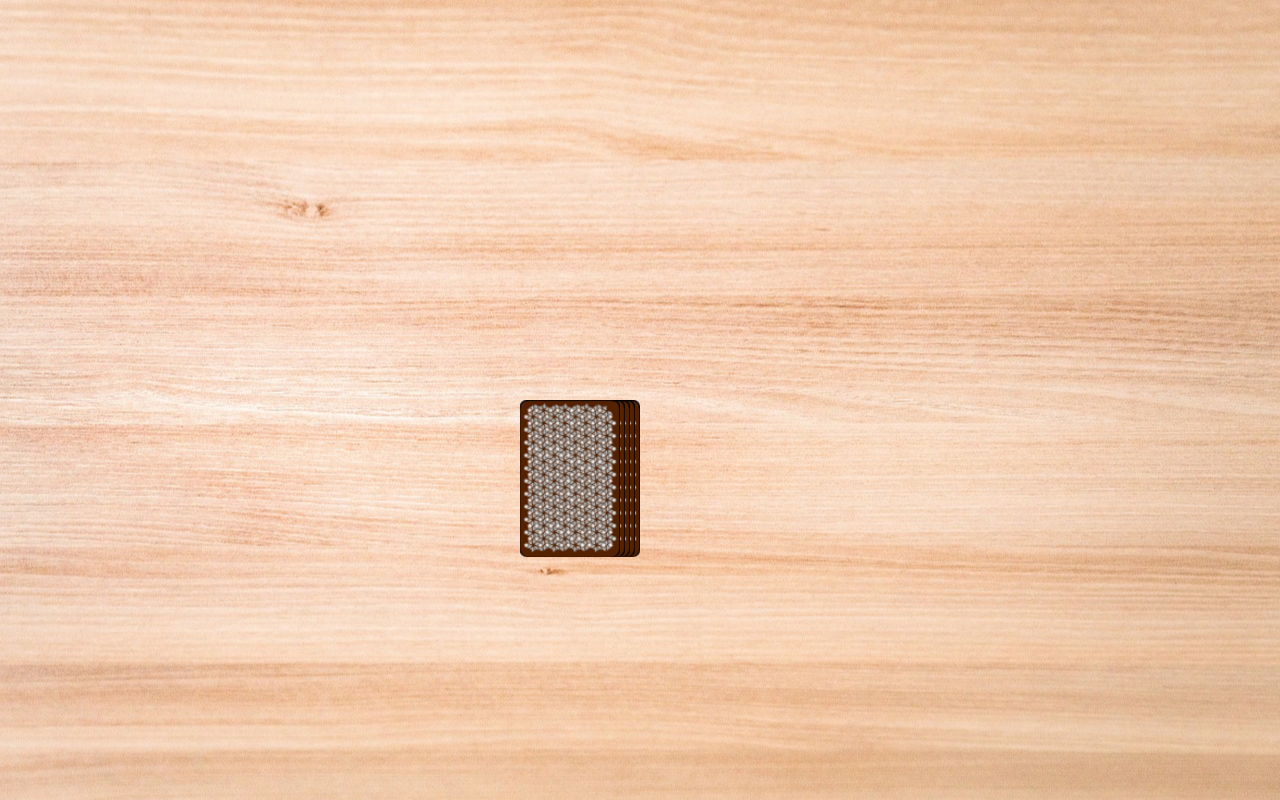
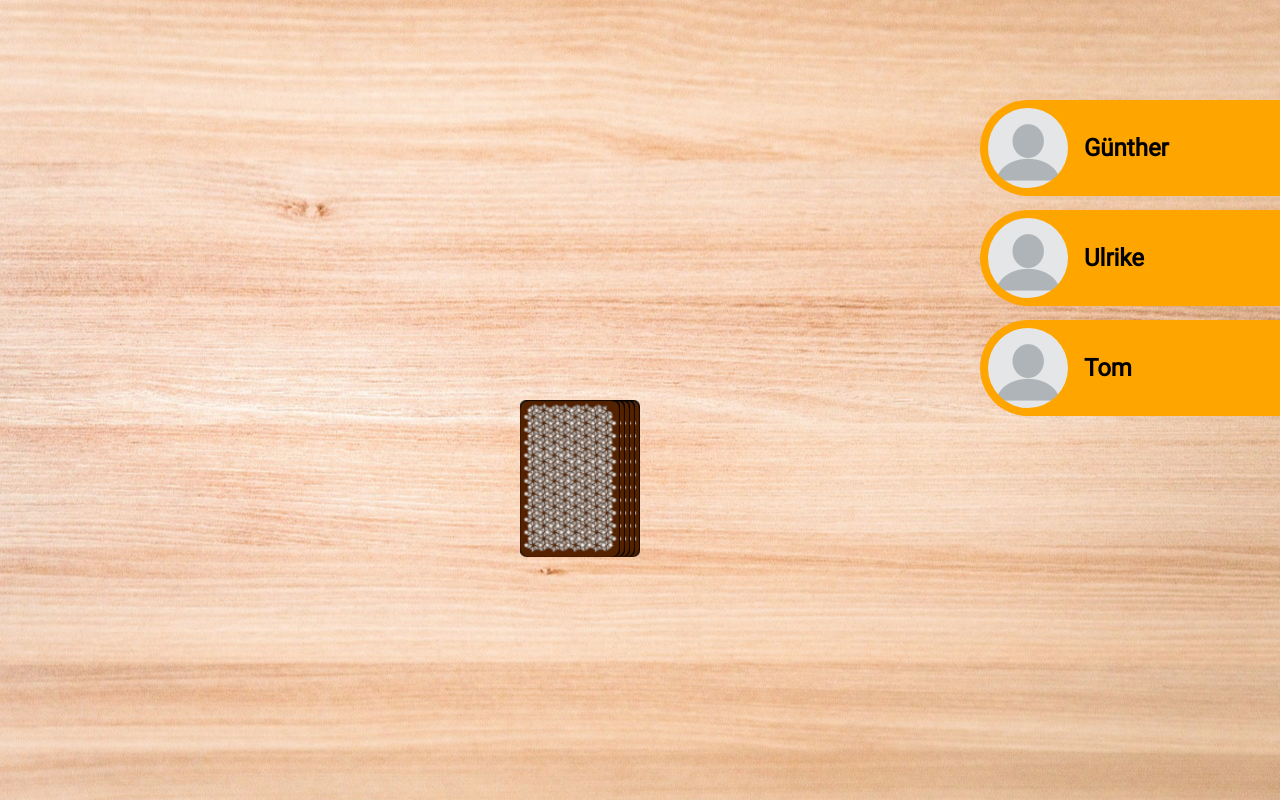
Before and after one commit to RicardoGeada/ringoffire, an Angular app: page /game in a window 1280 px wide. Built offline with nearby package versions, Linux system fonts and the light colour scheme.

Commit message:
render different players

```diff
--- a/src/app/game/game.component.html
+++ b/src/app/game/game.component.html
@@ -1,3 +1,5 @@
+<app-player *ngFor="let player of game.players, let i = index" [ngStyle]="{'top.px': (100 + i * 110)}" [name]="player" class="player-position"></app-player>
+
 <div class="field">
     <div class="card-stack">
         <!-- Card Stack -->
--- a/src/app/game/game.component.scss
+++ b/src/app/game/game.component.scss
@@ -48,3 +48,8 @@
         transform: scale(1) translateX(120px) translateY(-150px) rotate(-10deg);
     }
 }
+
+.player-position {
+    position: absolute;
+    right: 0;
+}
--- a/src/app/game/game.component.ts
+++ b/src/app/game/game.component.ts
@@ -1,11 +1,12 @@
 import { CommonModule } from '@angular/common';
 import { Component } from '@angular/core';
 import { Game } from '../../models/game';
+import { PlayerComponent } from '../player/player.component';
 
 @Component({
   selector: 'app-game',
   standalone: true,
-  imports: [CommonModule],
+  imports: [CommonModule, PlayerComponent],
   templateUrl: './game.component.html',
   styleUrl: './game.component.scss'
 })
--- /dev/null
+++ b/src/app/player/player.component.html
@@ -0,0 +1,4 @@
+<div class="player">
+    <img src="/assets/img/profile.png" alt="profile">
+    <div class="name">{{ name }}</div>
+</div>
--- /dev/null
+++ b/src/app/player/player.component.scss
@@ -0,0 +1,19 @@
+@import './../../styles.scss';
+
+.player {
+    padding: 8px;
+    background-color: orange;
+    border-radius: 50px 0 0 50px;
+    width: 300px;
+    @include dFlex($jc: flex-start,$g: 16px);
+    img {
+        width: 80px;
+        aspect-ratio: 1 / 1;
+        object-fit: cover;
+        border-radius: 100%;
+    }
+    .name {
+        font-size: 24px;
+        font-weight: 700;
+    }
+}
--- a/src/models/game.ts
+++ b/src/models/game.ts
@@ -1,5 +1,5 @@
 export class Game {
-  public players: string[] = [];
+  public players: string[] = ['Günther', 'Ulrike', 'Tom'];
   public stack: string[] = [];
   public playedCards: string[] = [];
   public currentPlayer: number = 0;
--- a/src/styles.scss
+++ b/src/styles.scss
@@ -15,10 +15,10 @@ button {
   }
 }
 
-@mixin dFlex($fdir: row) {
+@mixin dFlex($fdir: row, $jc: center, $ai: center, $g: 8px) {
   display: flex;
   flex-direction: $fdir;
-  justify-content: center;
-  align-items: center;
-  gap: 8px;
+  justify-content: $jc;
+  align-items: $ai;
+  gap: $g;
 }
```
Also changed, not shown: src/app/player/player.component.ts (added, +14 -0 lines), src/assets/img/profile.png (added), 1 other file (tests, documents, lock files or other folders).
